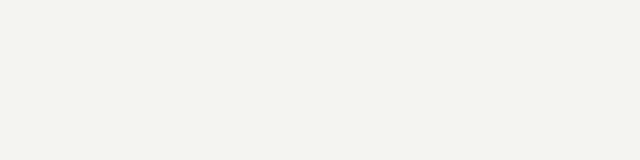
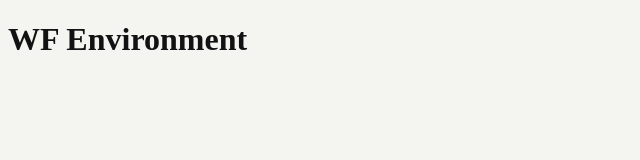
Before and after one commit to Commute-Agency/commute-redesign, a website built with Vite: page index.html in a window 1280 px wide. Shown: the whole page, without its empty margins (0-640 px from the left). Built offline with nearby package versions, Linux system fonts and the light colour scheme.

Commit message:
Update index.html

```diff
--- a/index.html
+++ b/index.html
@@ -6,7 +6,9 @@
     <title>WF Environment</title>
   </head>
   <body>
-    <div id="app"></div>
+    <div id="app">
+      <h1>WF Environment</h1>
+    </div>
     <script type="module" src="/src/main.js"></script>
   </body>
 </html>
```
